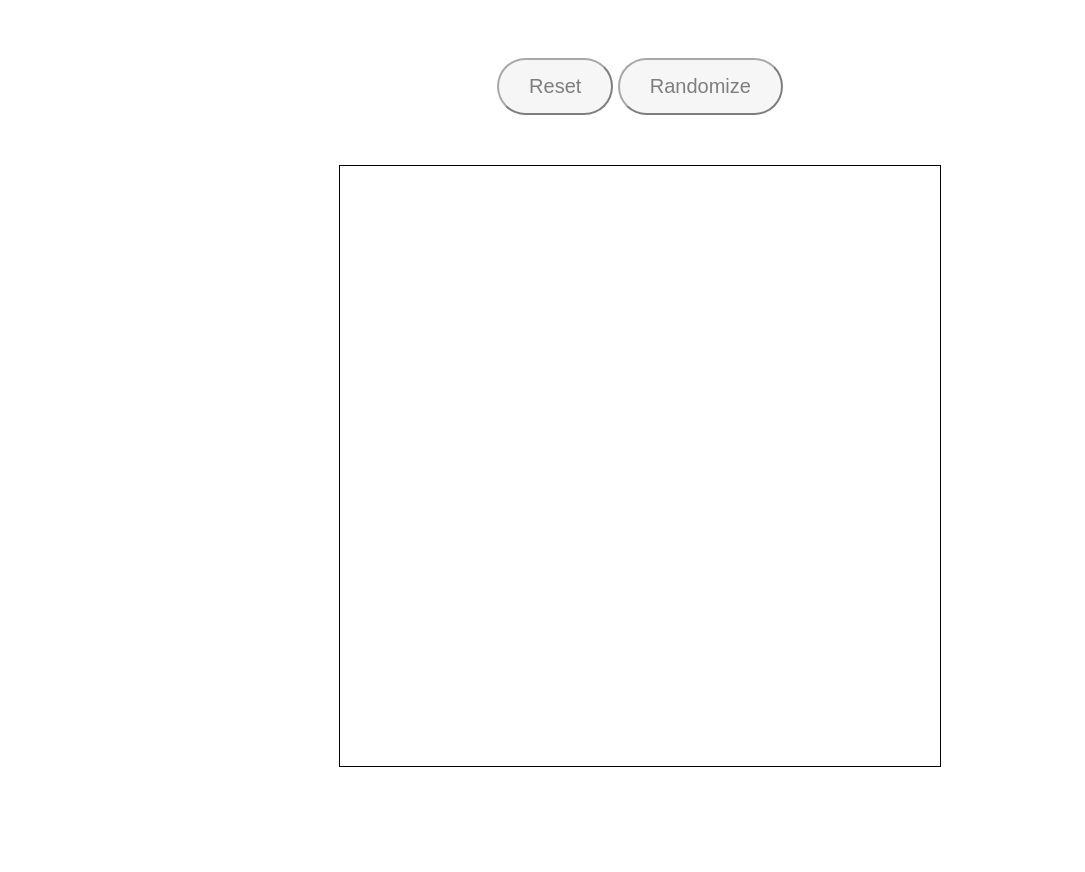
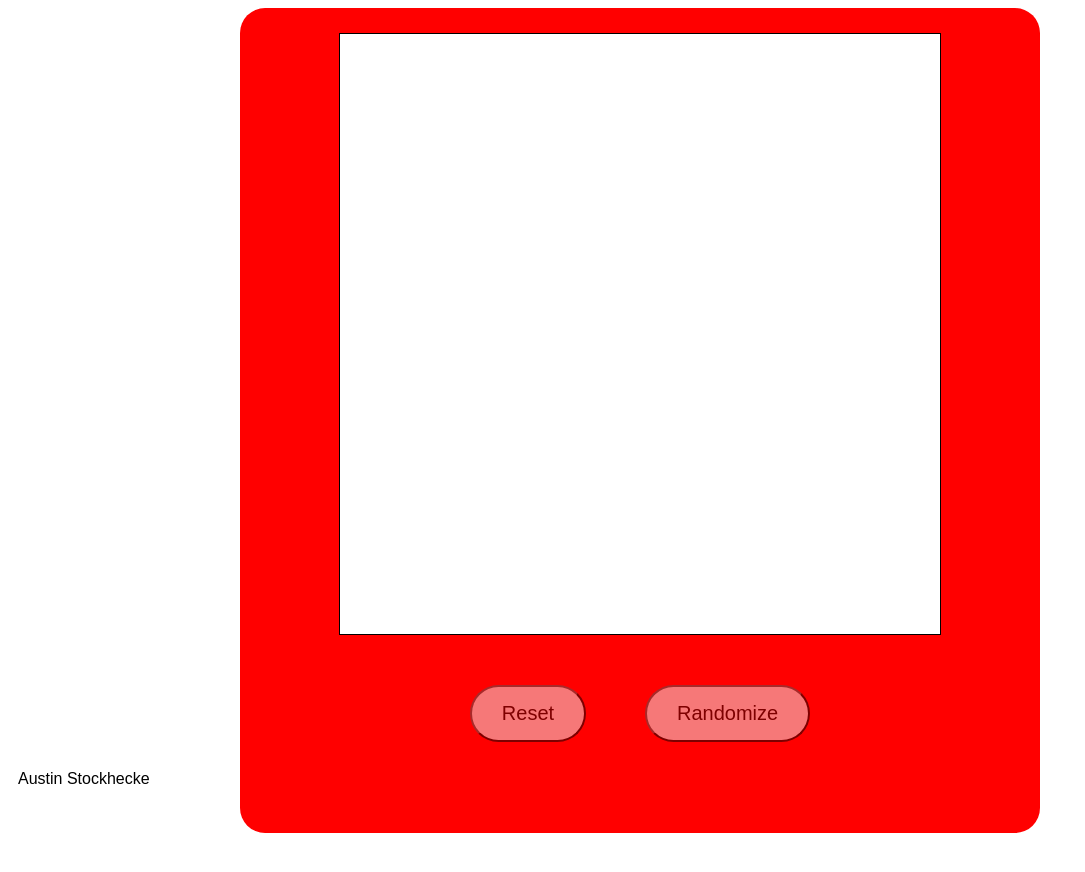
Before and after one commit to austinstockhecke/etch-a-sketch, a plain HTML site: page index.html in a window 1280 px wide. Shown: the whole page, without its empty margins (0-1085 px from the left). Before the commit the page ends 800 px from the top, so only its background shows below. Drawn offline with Linux system fonts and the light colour scheme.

Commit message:
added styling to webpage, added comments to js file

```diff
--- a/index.html
+++ b/index.html
@@ -5,11 +5,15 @@
 </head>
 
 <body>
-    <div class="button-wrapper">
-        <button type="button" class="reset">Reset</button>
-        <button type="button" class="randomize">Randomize</button>
+    <div class="gameContainer">
+        <div class="container"></div>
+        <div class="button-wrapper">
+            <button type="button" class="reset">Reset</button>
+            <div class="divider"></div>
+            <button type="button" class="randomize">Randomize</button>
+        </div>
     </div>
-    <div class="container"></div>
+    <footer class="footer"><div class="footer-content" >Austin Stockhecke</div></footer>
 </body>
 
 <script src="javascript.js"></script>
--- a/javascript.js
+++ b/javascript.js
@@ -1,12 +1,13 @@
+// Global variables we can access anywhere
 const contain = document.querySelector(".container");
-let numGridSquares = getComputedStyle(document.head).getPropertyValue("--gridNum");
+let numGridSquares = getComputedStyle(document.head).getPropertyValue("--gridNum");  // CSS variable that will allow changes to grid size
 let resetButton = document.querySelector("[class=reset]");
 let randomButton = document.querySelector("[class=randomize]");
 
+function createGrid(numSquares) {
+    document.documentElement.style.setProperty("--gridNum", numSquares);  // this is where the magic happens
 
-function createGrid(numSquares) {
-    document.documentElement.style.setProperty("--gridNum", numSquares);
-
+    // this will create divs inside our container; each div is one grid square (i.e. 10 would be 10x10 = 100 divs inside container)
     for(let i=0; i < numSquares*numSquares; i++){
         let gridSquares = document.createElement("div");
         gridSquares.setAttribute("class", "gridSquare");
@@ -14,23 +15,29 @@ function createGrid(numSquares) {
         contain.appendChild(gridSquares);
     }
 
+    // grabs a nodelist containing every div that has been created
     let changeRow = document.querySelectorAll("[class=gridSquare]");
+
+    // need to iterate through list of divs, so use map and object[1] contains the list of divs
     Object.entries(changeRow).map((object) => {
-    object[1].addEventListener("mouseenter", function(event) {
-    event.target.style.backgroundColor = "black";
-    });
-});
+        object[1].addEventListener("mouseenter", function(event) {
+            event.target.style.backgroundColor = "black";
+            });
+        });
+
 }
 
+// remove all the divs inside container that were previously created in createGrid
 function resetGrid() {
     document.querySelector(".container").innerHTML = "";
 }
 
+
 resetButton.addEventListener("click", function () {
-   let reSize = 4;
+   let reSize = 4;  // placeholder value so that prompt stays up if anything between 5-100 hasn't been entered
    while (reSize < 5 || reSize > 100){
    reSize = prompt("How many grid squares would you like? (5-100)");
-        if (reSize == null) {
+        if (reSize == null) {  // null means user clicked cancel on the prompt
             return;
         }
    }
@@ -40,15 +47,14 @@ resetButton.addEventListener("click", function () {
 });
 
 randomButton.addEventListener("click", function() {
-    let changeRow = document.querySelectorAll("[class=gridSquare]");
+    let changeRow = document.querySelectorAll("[class=gridSquare]"); // same as before, grab a node list and iterate through
     Object.entries(changeRow).map((object) => {
     object[1].addEventListener("mouseenter", function(event) {
-    var randomColor = Math.floor(Math.random()*16777215).toString(16);
-    console.log(randomColor);
+    var randomColor = Math.floor(Math.random()*16777215).toString(16); // this equation returns a random number value
     event.target.style.backgroundColor = "#" + randomColor;
         });
     });
 })
 
 
-createGrid(16);
+createGrid(16); // default grid
--- a/style.css
+++ b/style.css
@@ -4,12 +4,25 @@
 
 body {
     font-family: Arial;
+    min-height: 100%;
+    height: 100%;
+    padding-bottom: 50px;
 }
 
+.gameContainer {
+    margin: 0 auto;
+    padding-top: 25px;
+    width: 800px;
+    height: 800px;
+    background-color: red;
+    border-radius: 25px;
+}
 .container {
-margin: auto;
+    top: 25%;
+    margin: 0 auto;
     display: grid;
     border: 1px solid black;
+    background-color: white;
     width: 600px;
     height: 600px;
     grid-template-rows: repeat(var(--gridNum), auto);
@@ -18,7 +31,6 @@ grid-template-columns: repeat(var(--gridNum), auto);
 
 .button-wrapper {
     text-align: center;
-    padding-bottom: 50px;
     padding-top: 50px;
 }
 
@@ -35,17 +47,15 @@ button:hover {
     opacity: 1;
 }
 
-/*.col {
-    width: 25px;
-    height: 25px;
+.divider {
+    width: 50px;
+    height: auto;
     display: inline-block;
-    vertical-align: top;
 }
 
-.row {
-    width: 25px;
-    height: 25px;
-    border: 1px solid black;
-    display: inline-block;
-    vertical-align: top;
-}*/
+.footer {
+    height: 30px;
+    position: absolute;
+    bottom: 0;
+    padding-left: 10px;
+}
```
Lines whose indentation alone changed are shown as unchanged.
